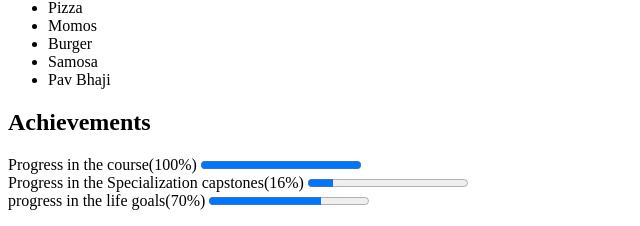
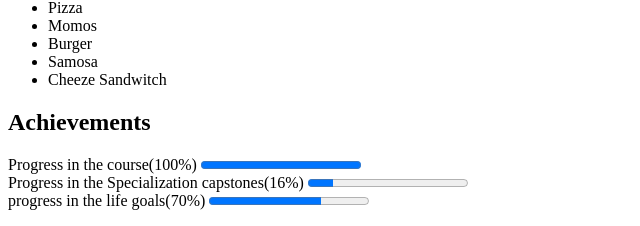
Before and after one commit to Sachin-0215/Programming-Language, a plain HTML site: page index.html in a window 1280 px wide. Shown: the part 166-392 px from the top of the page, 0-640 px from the left. Drawn offline with Linux system fonts and the light colour scheme.

Commit message:
Update index.html

```diff
--- a/index.html
+++ b/index.html
@@ -17,7 +17,7 @@
         <li>Momos</li>
         <li>Burger</li>
         <li>Samosa</li>
-        <li>Pav Bhaji</li>
+        <li>Cheeze Sandwitch</li>
     </ul>
     <h2>Achievements</h2>
     <label for="course">Progress in the course(100%)</label>
```
